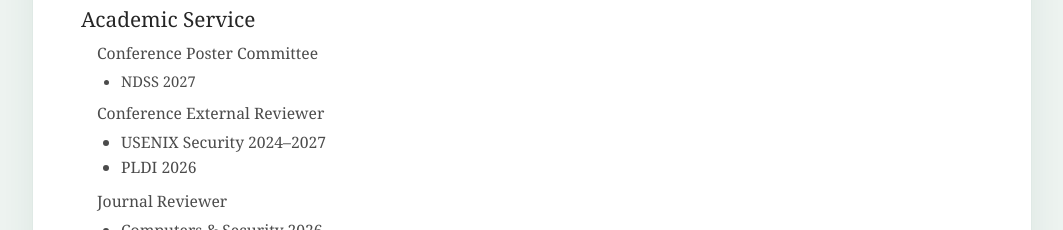
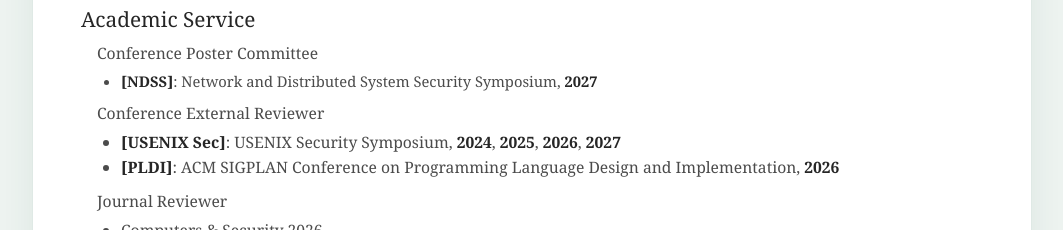
Before and after one commit to Ryan-hub-bit/ryan-hub-bit.github.io, a Next.js app: page / in a window 1280 px wide. Shown: the part 1864-2094 px from the top of the page, without its empty margins (108-1171 px from the left). Built offline with nearby package versions, Linux system fonts and the light colour scheme.

Commit message:
Expand academic service conference names and link years

```diff
--- a/app/home-content.tsx
+++ b/app/home-content.tsx
@@ -505,14 +505,26 @@ export default function HomeContent({ language = "en" }: { language?: "en" | "zh
           <div className="service-group">
             <h3 className="service-category">{t("Conference Poster Committee", "会议海报评审委员会")}</h3>
             <ul className="compact-entry-list service-poster-list">
-              <li>NDSS 2027</li>
+              <li lang="en">
+                <strong>[NDSS]</strong>: Network and Distributed System Security Symposium, {" "}
+                <a href="https://www.ndss-symposium.org/ndss2027/" target="_blank" rel="noreferrer"><strong>2027</strong></a>
+              </li>
             </ul>
           </div>
           <div className="service-group">
             <h3 className="service-category">{t("Conference External Reviewer", "会议外部审稿人")}</h3>
             <ul className="compact-entry-list">
-              <li>USENIX Security 2024–2027</li>
-              <li>PLDI 2026</li>
+              <li lang="en">
+                <strong>[USENIX Sec]</strong>: USENIX Security Symposium, {" "}
+                <a href="https://www.usenix.org/conference/usenixsecurity24" target="_blank" rel="noreferrer"><strong>2024</strong></a>, {" "}
+                <a href="https://www.usenix.org/conference/usenixsecurity25" target="_blank" rel="noreferrer"><strong>2025</strong></a>, {" "}
+                <a href="https://www.usenix.org/conference/usenixsecurity26" target="_blank" rel="noreferrer"><strong>2026</strong></a>, {" "}
+                <a href="https://www.usenix.org/conference/usenixsecurity27" target="_blank" rel="noreferrer"><strong>2027</strong></a>
+              </li>
+              <li lang="en">
+                <strong>[PLDI]</strong>: ACM SIGPLAN Conference on Programming Language Design and Implementation, {" "}
+                <a href="https://pldi26.sigplan.org/" target="_blank" rel="noreferrer"><strong>2026</strong></a>
+              </li>
             </ul>
           </div>
           <div className="service-group">
```
Also changed, not shown: 1 other file (tests, documents, lock files or other folders).
